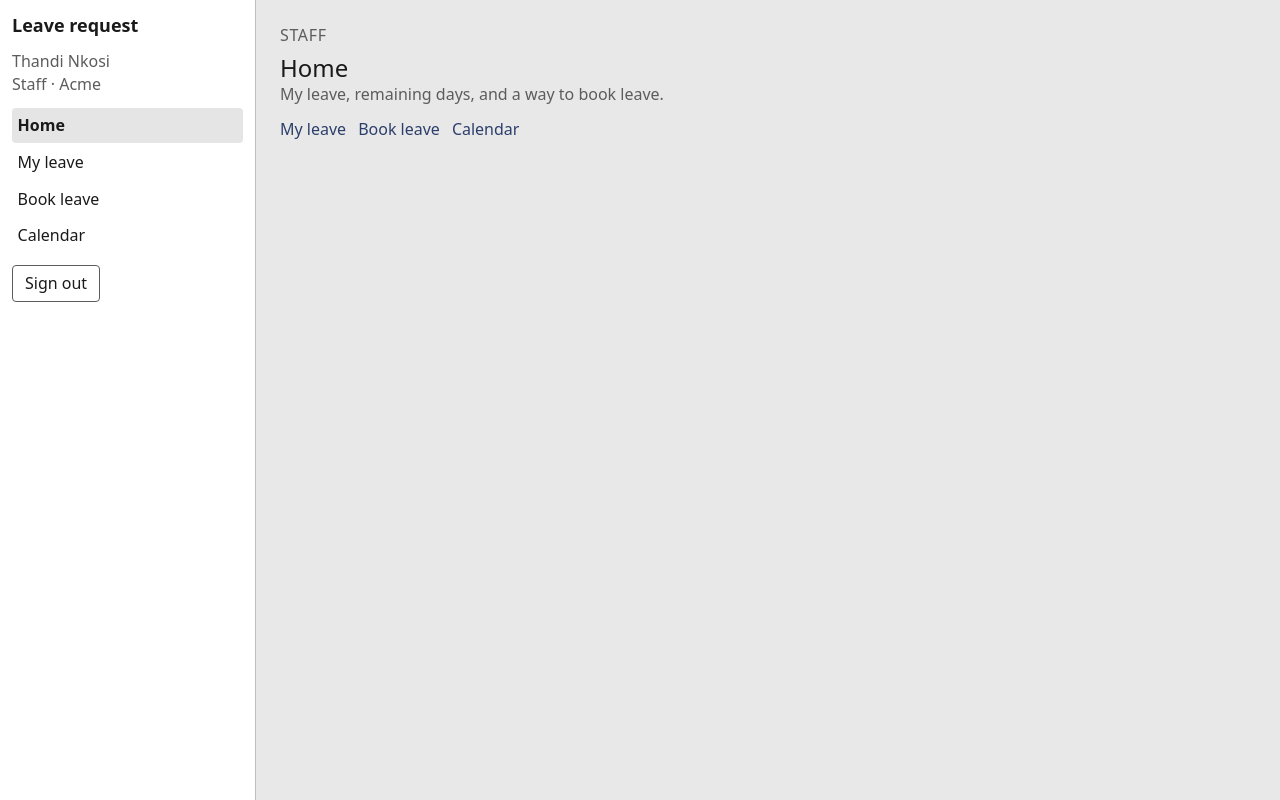
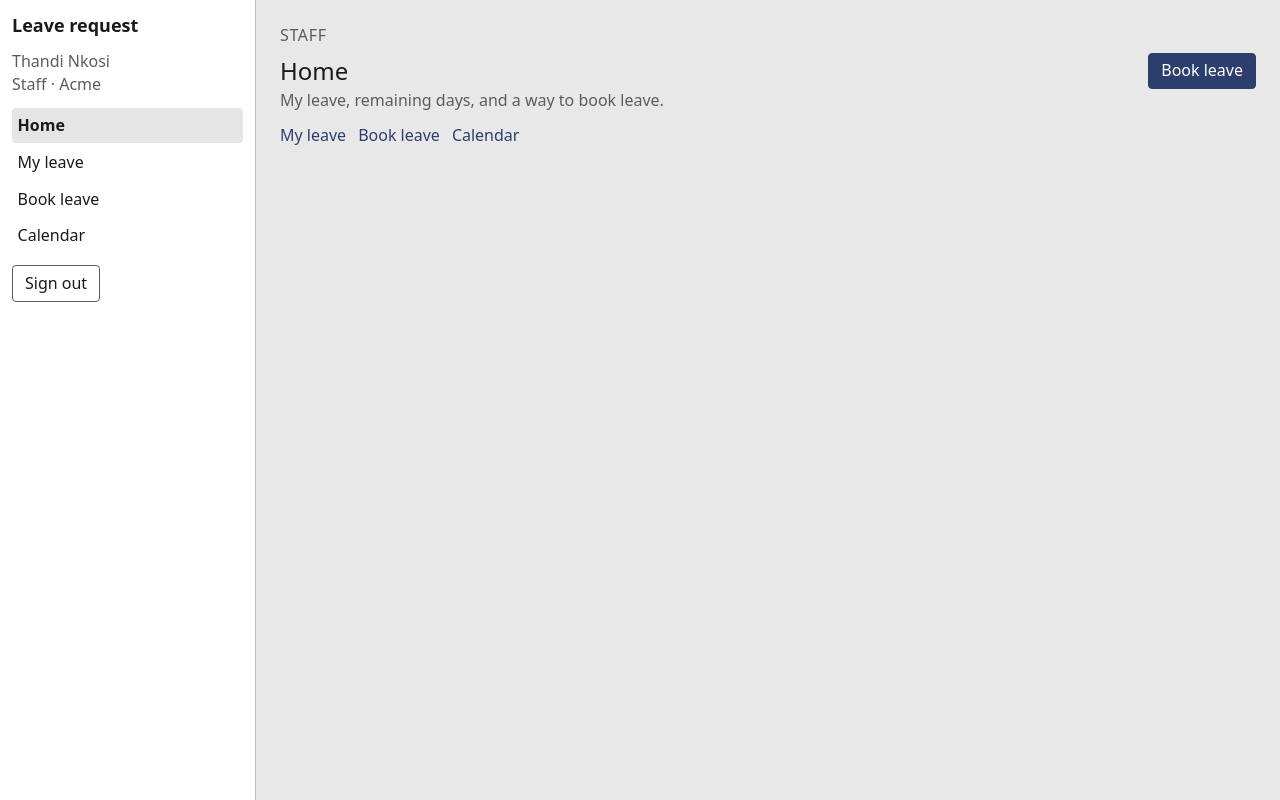
Before and after one commit to cohort-2026/leave-request-system, a React (Vite) app in the folder frontend/: page /login in a window 1280 px wide. Both pictures are taken after a click on the button "Staff". Built offline with nearby package versions, Linux system fonts and the light colour scheme.

Commit message:
feat(pages): apply tokens on login and home

```diff
--- a/frontend/src/features/auth/pages/LoginPage.tsx
+++ b/frontend/src/features/auth/pages/LoginPage.tsx
@@ -79,7 +79,7 @@ export function LoginPage() {
         stand in for Express auth so the team can click every route.
       </Alert>
       <form
-        className="stack"
+        className="flex flex-col gap-stack"
         onSubmit={(event) => {
           event.preventDefault()
         }}
@@ -100,9 +100,9 @@ export function LoginPage() {
           Log in (wired later)
         </Button>
       </form>
-      <div className="stack">
-        <p>Open the app as</p>
-        <div className="actions">
+      <div className="flex flex-col gap-stack">
+        <p className="text-body">Open the app as</p>
+        <div className="flex flex-wrap gap-stack">
           {demos.map((demo) => (
             <Button
               key={demo.label}
@@ -125,7 +125,7 @@ export function LoginPage() {
             </Button>
           ))}
         </div>
-        <p className="muted">Staff · {demos[0].hint}</p>
+        <p className="text-muted">Staff · {demos[0].hint}</p>
       </div>
       <p>
         <Link to={onboardPath('demo-token')}>Claim a staff number</Link>
--- a/frontend/src/features/leave/pages/HomePage.tsx
+++ b/frontend/src/features/leave/pages/HomePage.tsx
@@ -1,11 +1,13 @@
-import { Link, Navigate } from 'react-router-dom'
+import { Link, Navigate, useNavigate } from 'react-router-dom'
 import { PageShell } from '../../../app/layouts/PageShell'
 import { useAuth } from '../../../app/providers/useAuth'
+import { Button } from '../../../shared/components'
 import { paths } from '../../../shared/constants/paths'
 import { roleLabel } from '../../../shared/types/session'
 
 export function HomePage() {
   const { session } = useAuth()
+  const navigate = useNavigate()
 
   if (!session) {
     return <Navigate to={paths.login} replace />
@@ -16,21 +18,33 @@ export function HomePage() {
   }
 
   return (
-    <PageShell title="Home" eyebrow={roleLabel[session.role]}>
+    <PageShell
+      title="Home"
+      eyebrow={roleLabel[session.role]}
+      action={
+        <Button
+          variant="primary"
+          type="button"
+          onClick={() => navigate(paths.leaveNew)}
+        >
+          Book leave
+        </Button>
+      }
+    >
       {session.role === 'staff' ? (
-        <p className="muted">My leave, remaining days, and a way to book leave.</p>
+        <p className="text-muted">My leave, remaining days, and a way to book leave.</p>
       ) : null}
       {session.role === 'manager' ? (
-        <p className="muted">
+        <p className="text-muted">
           How many team requests are waiting, plus a way to book your own leave.
         </p>
       ) : null}
       {session.role === 'company_admin' ? (
-        <p className="muted">
+        <p className="text-muted">
           Claims still waiting, company requests, and shortcuts to setup.
         </p>
       ) : null}
-      <p className="actions">
+      <p className="flex flex-wrap gap-stack">
         <Link to={paths.leave}>My leave</Link>
         <Link to={paths.leaveNew}>Book leave</Link>
         <Link to={paths.calendar}>Calendar</Link>
```
